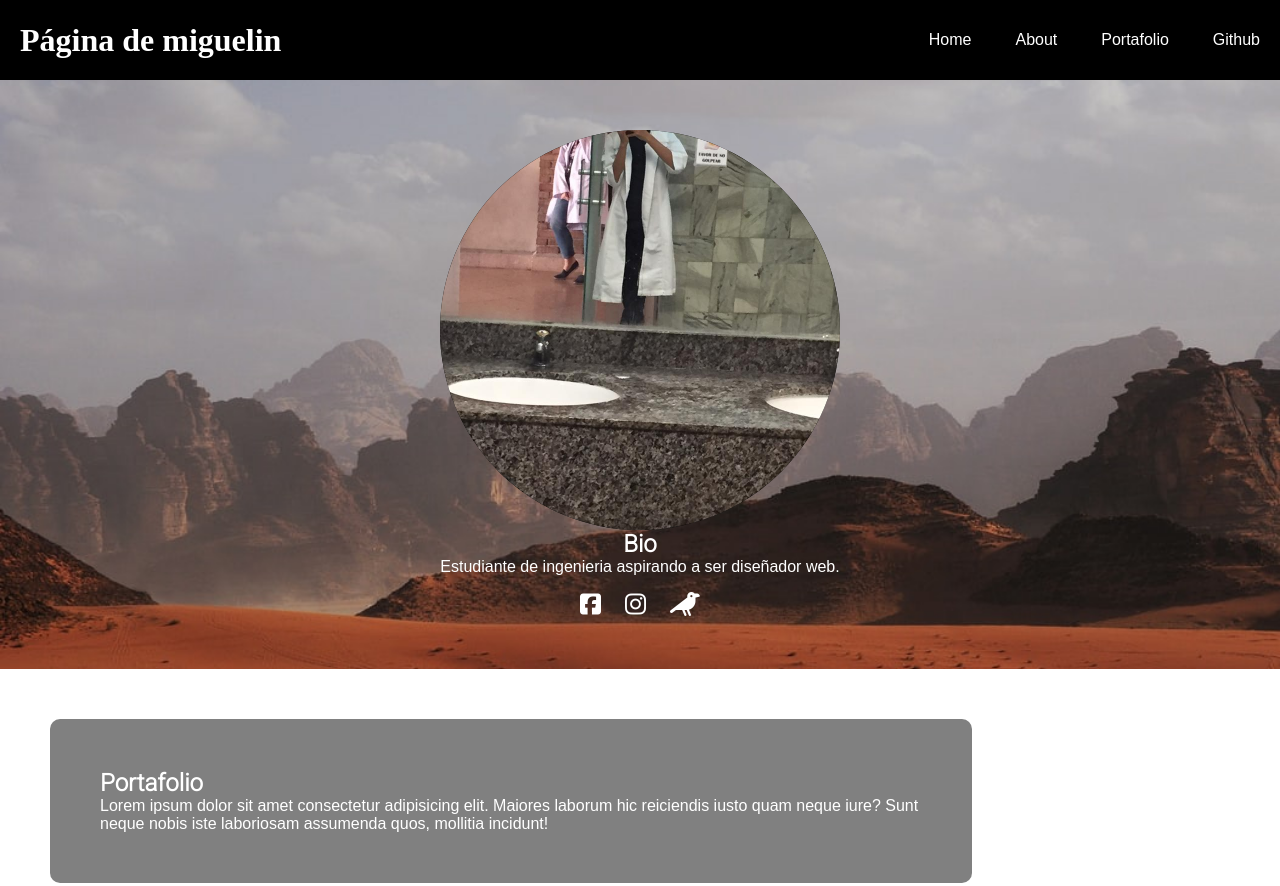
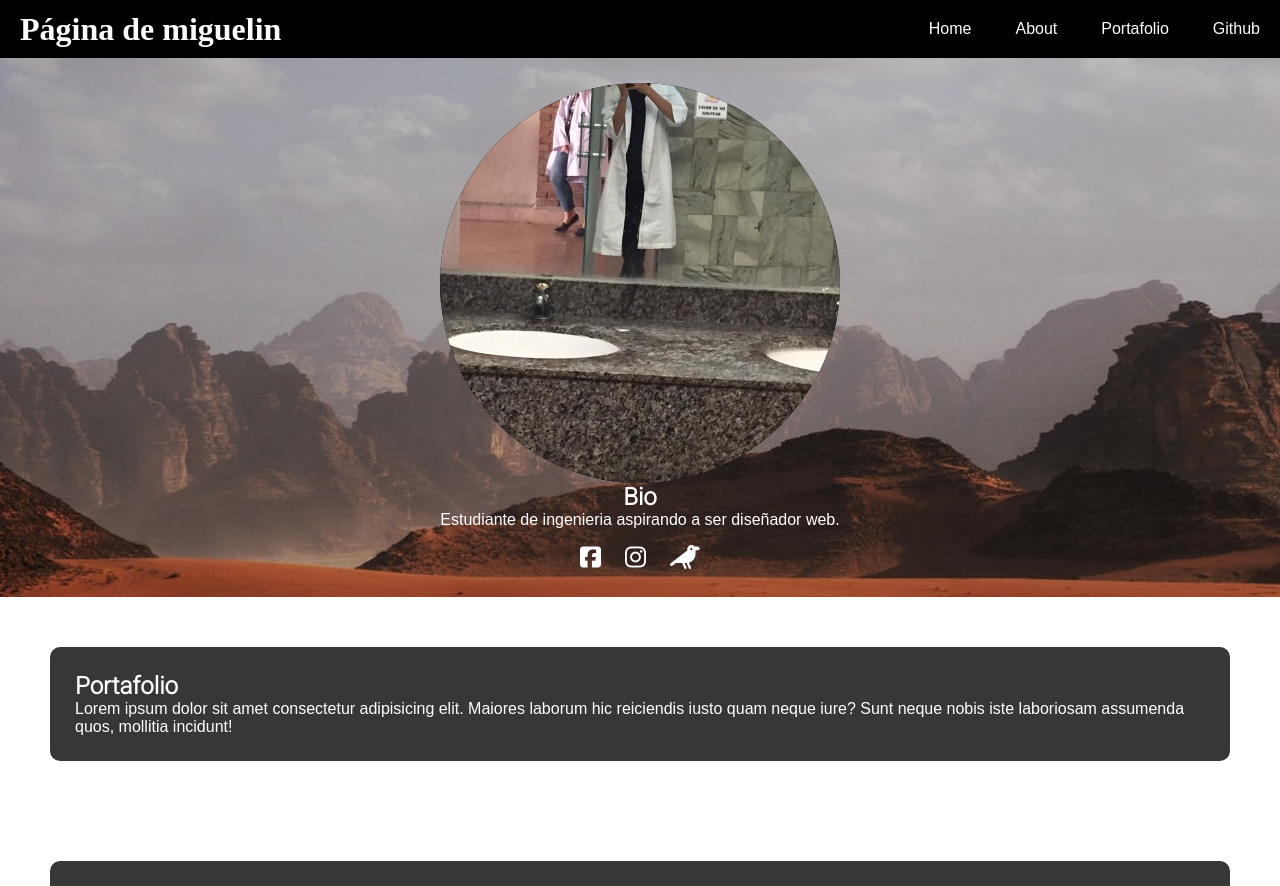
Before and after one commit to WhitishSine8/Practica-1, a plain HTML site: page index.html in a window 1280 px wide. Shown: the top 886 px of the page. Drawn offline with Linux system fonts and the light colour scheme.

Commit message:
Cambios pre animación
Cambios antes de animar, aunque aun no se me ocurre nada

```diff
--- a/Assets/CSS/StyleSheet.css
+++ b/Assets/CSS/StyleSheet.css
@@ -38,8 +38,9 @@ table {
 }
 
 header {
-    height: 10vh;
-    background-color: #000000;
+    width: 100%;
+    height: auto;
+    background-color: black;
     color: white;
     display: flex;
     flex-direction: row;
@@ -71,43 +72,47 @@ nav a:hover {
 }
 
 main {
-    width: 90vw;
+    width: auto;
     display: flex;
     flex-direction: column;
     justify-content: center;
+    align-items: center;
 }
 
 section {
+    /* Lleva su propio width porque no es heredable de main*/
     margin-top: 20px;
-    width: 80%;
+    width: auto;
     height: auto;
-    background-color: #FFFFFF;
+    background-color: #373737;
     color: white;
-    padding: 50px;
+    padding: 25px;
     margin: 50px;
-    background-color: grey;
     border-radius: 10px;
 }
 
 
 /*Afectando a la clase*/
 
+.espacio {
+    display: flex;
+}
+
 
 /*Afectando ID*/
 
 #wellcome {
+    display: flex;
+    flex-direction: column;
+    justify-content: flex-end;
+    align-items: center;
+    text-align: center;
     width: 100%;
     margin: 0;
     border-radius: 0;
     background-image: url(../IMG/mars.jpg);
     background-size: cover;
     background-repeat: no-repeat;
-    background-position: center;
-    display: flex;
-    flex-direction: column;
-    justify-content: flex-end;
-    align-items: center;
-    text-align: center;
     background-position: center;
 }
 
@@ -131,6 +136,7 @@ section {
     background-attachment: fixed;
     background-repeat: no-repeat;
     background-size: cover;
+    background-position: center;
     border-radius: 50%;
     display: flex;
     flex-direction: column;
@@ -147,6 +153,9 @@ section {
 #social li {
     display: inline-block;
 }
+
+
+/*Los logos de los íconos facebook, instagram y el cuervito */
 
 #social li a {
     font-size: x-large;
@@ -177,3 +186,22 @@ section {
     transition: 0.5s;
 }
 */
+
+
+/*Small*/
+
+@media (max-width: 640px) {}
+
+
+/*Medium*/
+
+@media (min-width: 641px) and (max-width:1007px) {}
+
+
+/*Large*/
+
+@media (min-width: 1008px) {}
+
+@keyframes {
+    from {}
+}
--- a/index.html
+++ b/index.html
@@ -45,20 +45,25 @@
                     Estudiante de ingenieria aspirando a ser diseñador web.
                 </p>
                 <ul id="social">
-                    <li><a href="#"><i class="fab fa-facebook-square"></i></a></li>
-                    <li><a href="#"><i class="fab fa-instagram"></i></a></li>
-                    <li><a href="#"><i class="fas fa-crow"></i></a></li>
+                    <li><a class="facebook" href=""><i class="fab fa-facebook-square"></i></a></li>
+                    <li><a class="instagram" href=""><i class="fab fa-instagram"></i></a></li>
+                    <li><a class="website" href=""><i class="fas fa-crow"></i></a></li>
                 </ul>
             </div>
         </article>
     </section>
 
     <main>
-        <section id="portafolio">
-            <h2>Portafolio</h2>
-            <p>Lorem ipsum dolor sit amet consectetur adipisicing elit. Maiores laborum hic reiciendis iusto quam neque iure? Sunt neque nobis iste laboriosam assumenda quos, mollitia incidunt!
-            </p>
-        </section>
+        <div>
+            <section id="portafolio">
+                <div>
+                    <h2>Portafolio</h2>
+                    <p>Lorem ipsum dolor sit amet consectetur adipisicing elit. Maiores laborum hic reiciendis iusto quam neque iure? Sunt neque nobis iste laboriosam assumenda quos, mollitia incidunt!
+                    </p>
+                </div>
+            </section>
+        </div>
+
 
         <section id="skillSet">
             <h2>Skill Set</h2>
```
